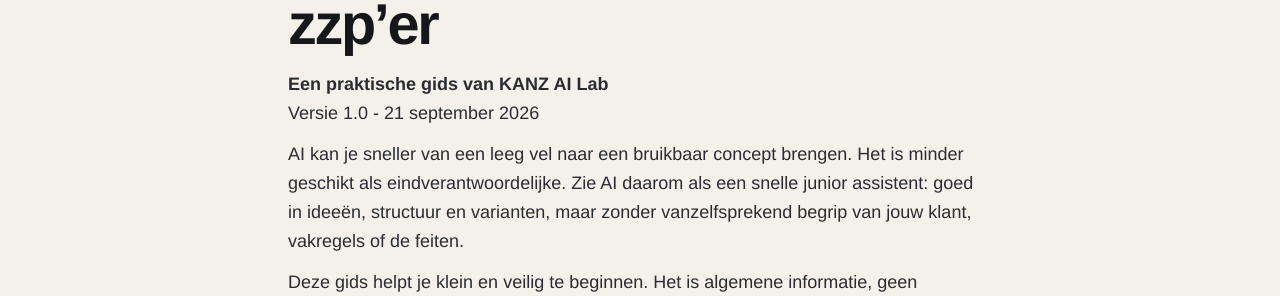
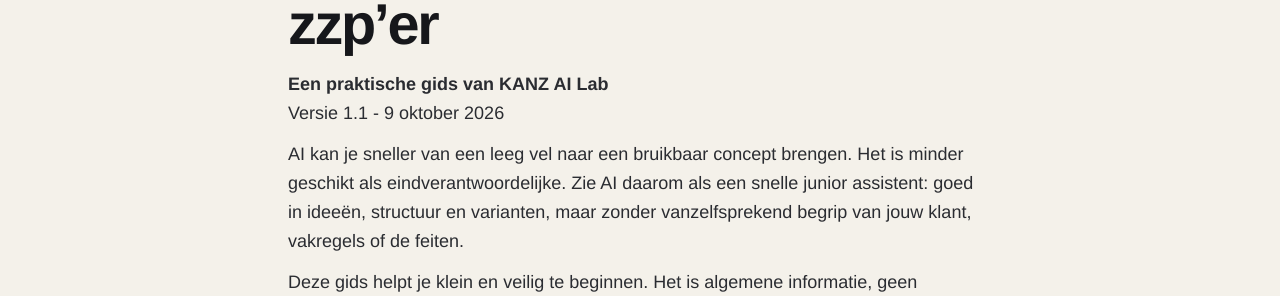
Before and after one commit to kanz-ai-lab-nl/kanz-ai-lab-nl.github.io, a Jekyll site: the page built from gids/index.md, in a window 1280 px wide and 900 px high. Shown: the part 272-568 px from the top of the window. Built offline with Jekyll 4.4.1, drawn with Linux system fonts in a browser that asks for light colours; our own code applies the rules of GitHub Pages for plain Markdown files; some of the changed text lies outside the part shown.

Commit message:
Gids: versie 1.1 en datum 9 oktober 2026 (Versie en Geraadpleegd op)

```diff
--- a/gids/index.md
+++ b/gids/index.md
@@ -1,7 +1,7 @@
 # Veilig starten met AI als zzp'er
 
 **Een praktische gids van KANZ AI Lab**
-Versie 1.0 - 21 september 2026
+Versie 1.1 - 9 oktober 2026
 
 AI kan je sneller van een leeg vel naar een bruikbaar concept brengen. Het is minder geschikt als eindverantwoordelijke. Zie AI daarom als een snelle junior assistent: goed in ideeën, structuur en varianten, maar zonder vanzelfsprekend begrip van jouw klant, vakregels of de feiten.
 
@@ -266,7 +266,7 @@
 
 ## Bronnen en actualiteit
 
-Geraadpleegd op 21 september 2026:
+Geraadpleegd op 9 oktober 2026:
 
 - Autoriteit Persoonsgegevens, [Handreiking generatieve AI en de AVG](https://www.autoriteitpersoonsgegevens.nl/documenten/handreiking-generatieve-ai-en-de-avg)
 - NCSC, [AI: kans of bedreiging?](https://www.ncsc.nl/artificial-intelligence/ai-kans-bedreiging)
```
